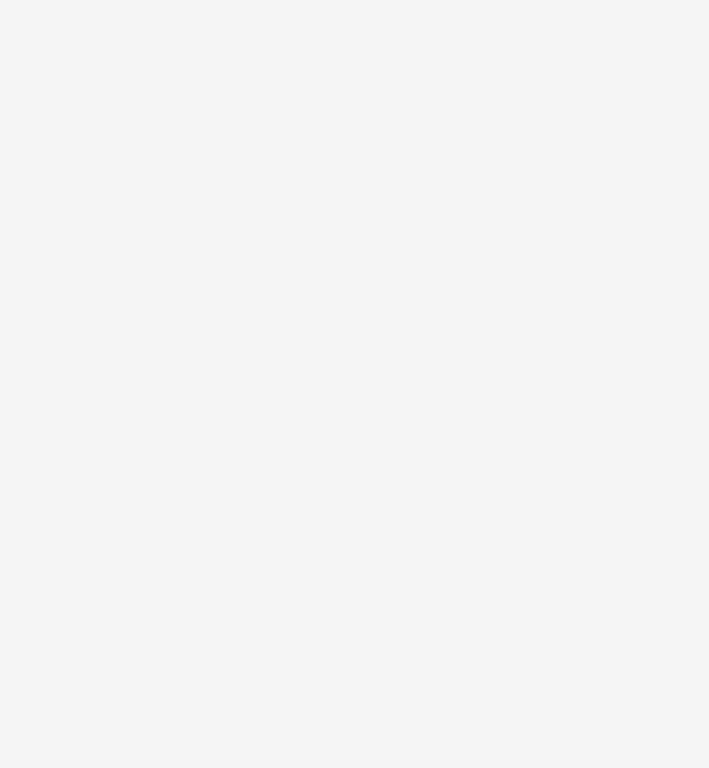
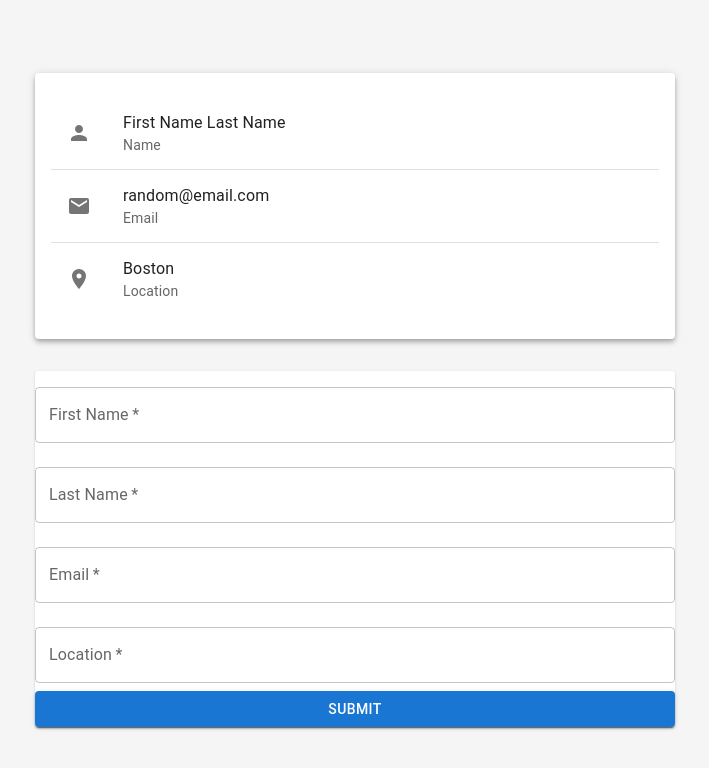
Before and after one commit to shakestuffup73/react-mui, a React (Create React App) app: page / in a window 1280 px wide. Shown: the top 768 px of the page, without its empty margins (285-994 px from the left). Built offline with nearby package versions, Linux system fonts and the light colour scheme.

Commit message:
refactor display state and contain form state and form handleChange function in form component

```diff
--- a/src/App.js
+++ b/src/App.js
@@ -1,8 +1,6 @@
 import { useState, useEffect } from 'react';
-import Box from '@mui/material/Box'
-import Button from '@mui/material/Button'
-import Paper from '@mui/material/Paper'
-import TextField from '@mui/material/TextField'
+import Form from './Components/Form';
+import Display from './Components/Display';
 import './App.css';
 
 function App() {
@@ -25,7 +23,7 @@ function App() {
     setFormData({...formData, [event.target.name]: event.target.value})
   }
 
-  const handleSubmit = event => {
+  const handleSubmit = (event, formData) => {
     event.preventDefault()
     setDisplay(formData)
     console.log('this is display in the handleSubmit', display)
@@ -37,6 +35,8 @@ function App() {
 
   return (
     <div className="App">
+      <Display display={display} />
+      <Form handleSubmit={handleSubmit} />
     </div>
   );
 }
--- a/src/Components/Form.jsx
+++ b/src/Components/Form.jsx
@@ -2,8 +2,21 @@ import Box from '@mui/material/Box'
 import Button from '@mui/material/Button'
 import Paper from '@mui/material/Paper'
 import TextField from '@mui/material/TextField'
+import { useState } from 'react'
 
-const Form = ({ handleChange, handleSubmit, formData }) => {
+const Form = ({ handleSubmit }) => {
+
+  const [formData, setFormData] = useState({
+    firstName: '',
+    lastName: '',
+    email: '',
+    location: '',
+  })
+
+  const handleChange = event => {
+    setFormData({ ...formData, [event.target.name]: event.target.value })
+  }
+
   return (
     <Box
       display='flex'
@@ -14,7 +27,7 @@ const Form = ({ handleChange, handleSubmit, formData }) => {
       <Paper
         sx={{ width: '100%' }}
       >
-        <form onSubmit={handleSubmit}>
+        <form onSubmit={(event) => handleSubmit(event, formData)}>
           <TextField
             type='text'
             name='firstName'
```
